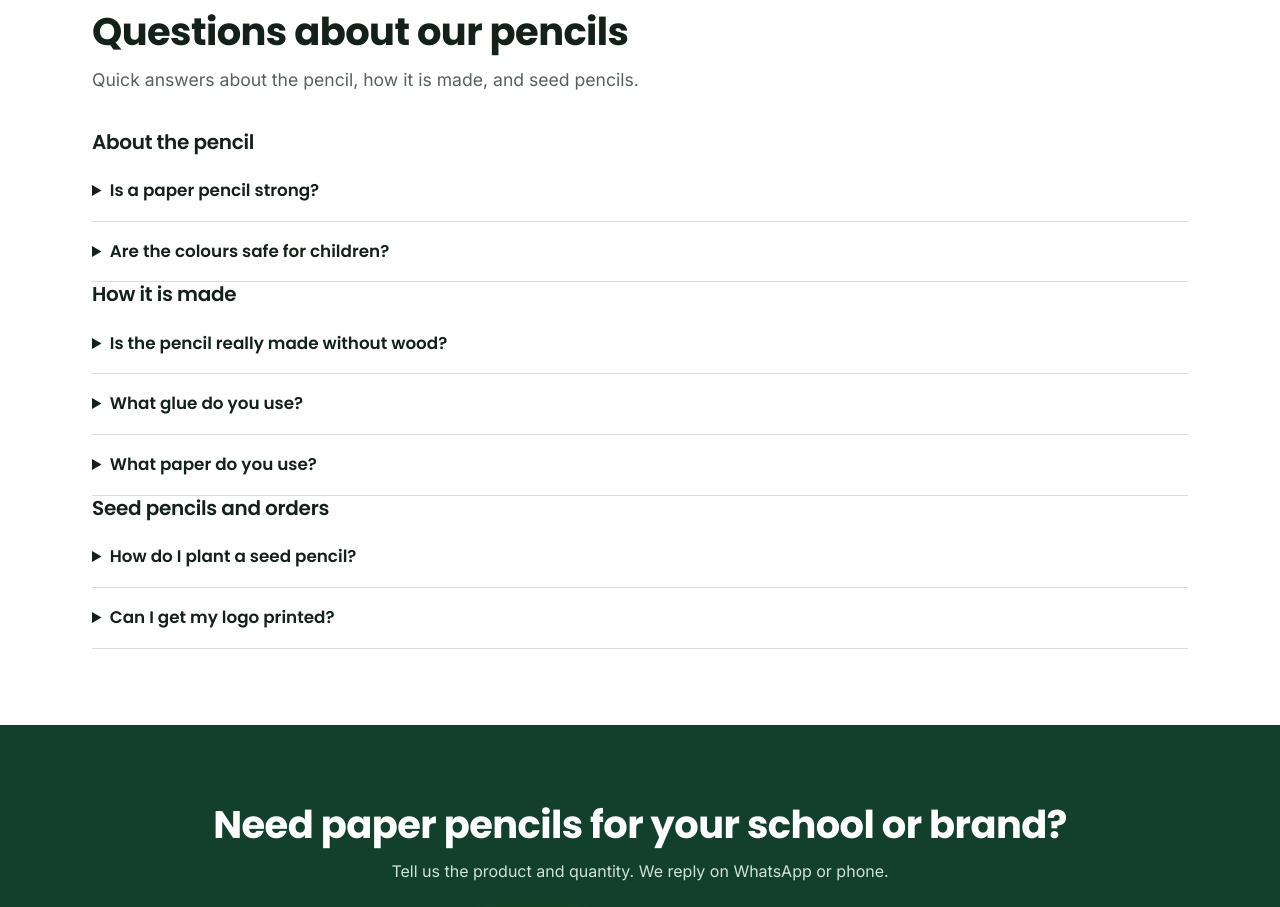
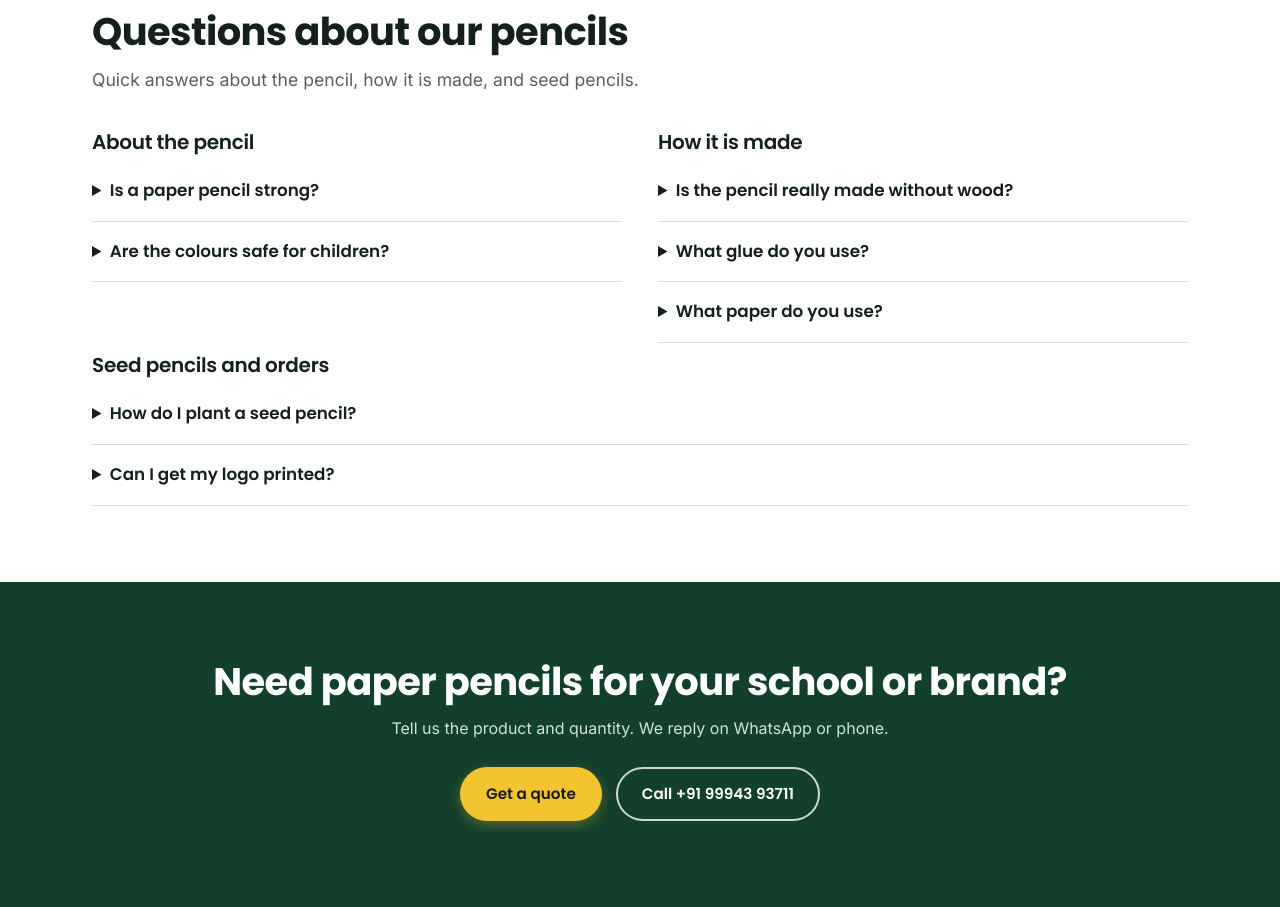
Before and after one commit to greenmatepencil-dotcom/mywebsite, a plain HTML site: page index.html in a window 1280 px wide. Shown: the part 3680-4587 px from the top of the page. Drawn offline with Linux system fonts and the light colour scheme.

```diff
--- a/index.html
+++ b/index.html
@@ -15,7 +15,7 @@
 <link rel="preconnect" href="https://fonts.googleapis.com">
 <link rel="preconnect" href="https://fonts.gstatic.com" crossorigin>
 <link href="https://fonts.googleapis.com/css2?family=Inter:wght@400;500;600&family=Poppins:wght@500;600;700&display=swap" rel="stylesheet">
-<link rel="stylesheet" href="styles.css?v=11">
+<link rel="stylesheet" href="styles.css?v=12">
 <script type="application/ld+json">
 {"@context":"https://schema.org","@graph":[
 {"@type":"LocalBusiness","name":"GreenMate Pencils","url":"https://greenmatepencil.in/","logo":"https://greenmatepencil.in/images/logo.png?v=10","sameAs":["https://maps.app.goo.gl/Keg3xTbcQyRVoyA96?g_st=ac","https://www.instagram.com/greenmatepencil/","https://www.facebook.com/greenmatepencilindustry","https://m.youtube.com/@greenmatepencil"],"telephone":"+91 99943 93711","email":"hi@greenmatepencil.in","description":"Manufacturer of paper pencils, seed pencils, paper pens and paper pencil making machines in Sivakasi.","address":{"@type":"PostalAddress","streetAddress":"6/7212, Meenakshi Colony 1st Street, Naranapuram Road","addressLocality":"Sivakasi","addressRegion":"Tamil Nadu","postalCode":"626189","addressCountry":"IN"},"geo":{"@type":"GeoCoordinates","latitude":9.4494854,"longitude":77.8086877}},
--- a/styles.css
+++ b/styles.css
@@ -1300,3 +1300,16 @@ footer .google-links a{color:#cfe3d6;font-weight:600;text-decoration:underline}
   .review-card { padding: 16px; }
   .review-links { gap: 10px; }
 }
+
+/* FAQ groups: two columns on desktop, stacked on phone/tablet */
+@media (min-width: 769px) {
+  .faqs {
+    display: grid;
+    grid-template-columns: repeat(2, minmax(0, 1fr));
+    gap: 10px 36px;
+    align-items: start;
+  }
+  .faqs > div:last-child {
+    grid-column: 1 / -1;
+  }
+}
```
Also changed, not shown: 404.html (+1 -1 lines), contact.html (+1 -1 lines), export.html (+1 -1 lines), machinery.html (+1 -1 lines), products.html (+1 -1 lines).
